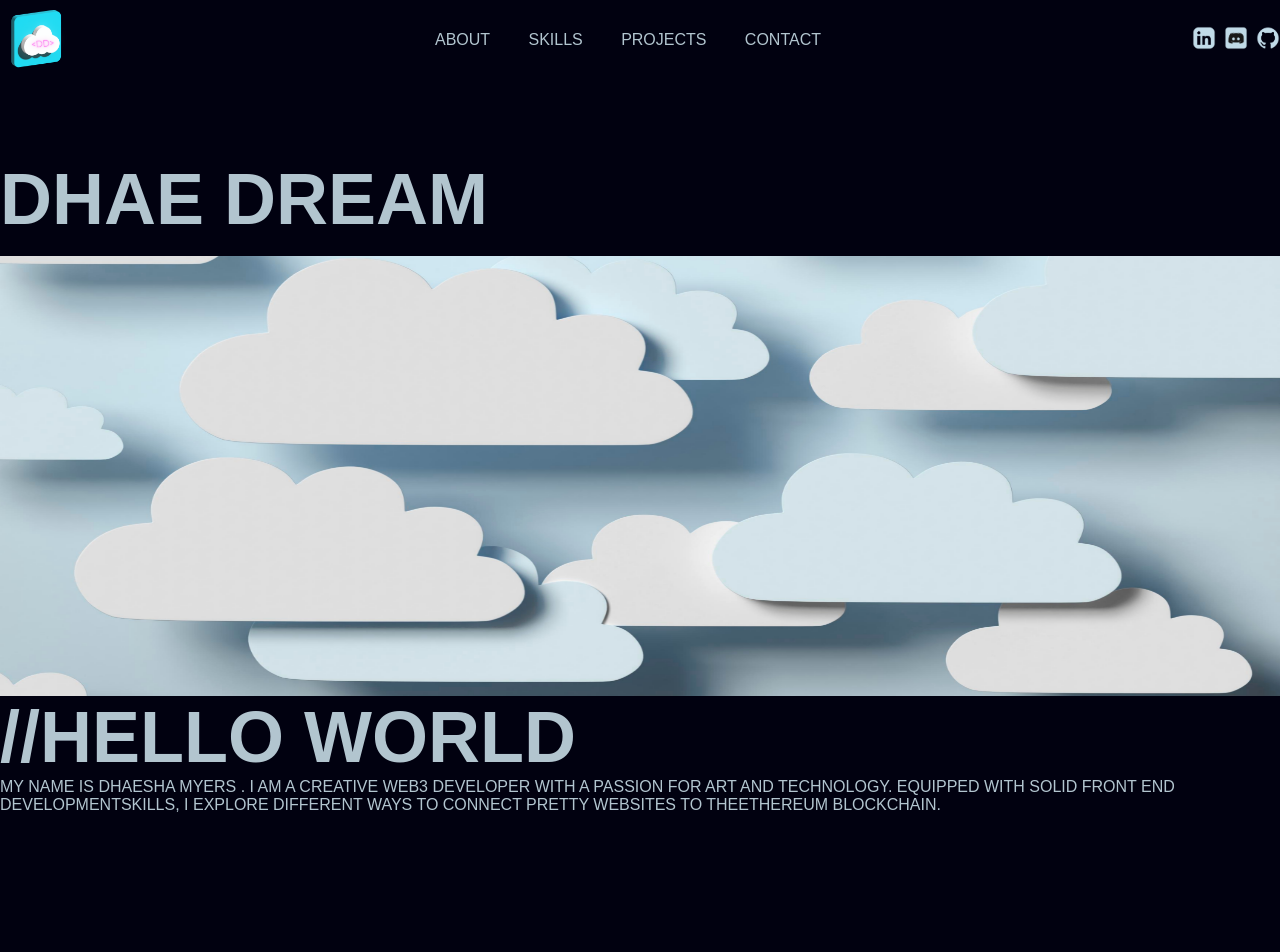
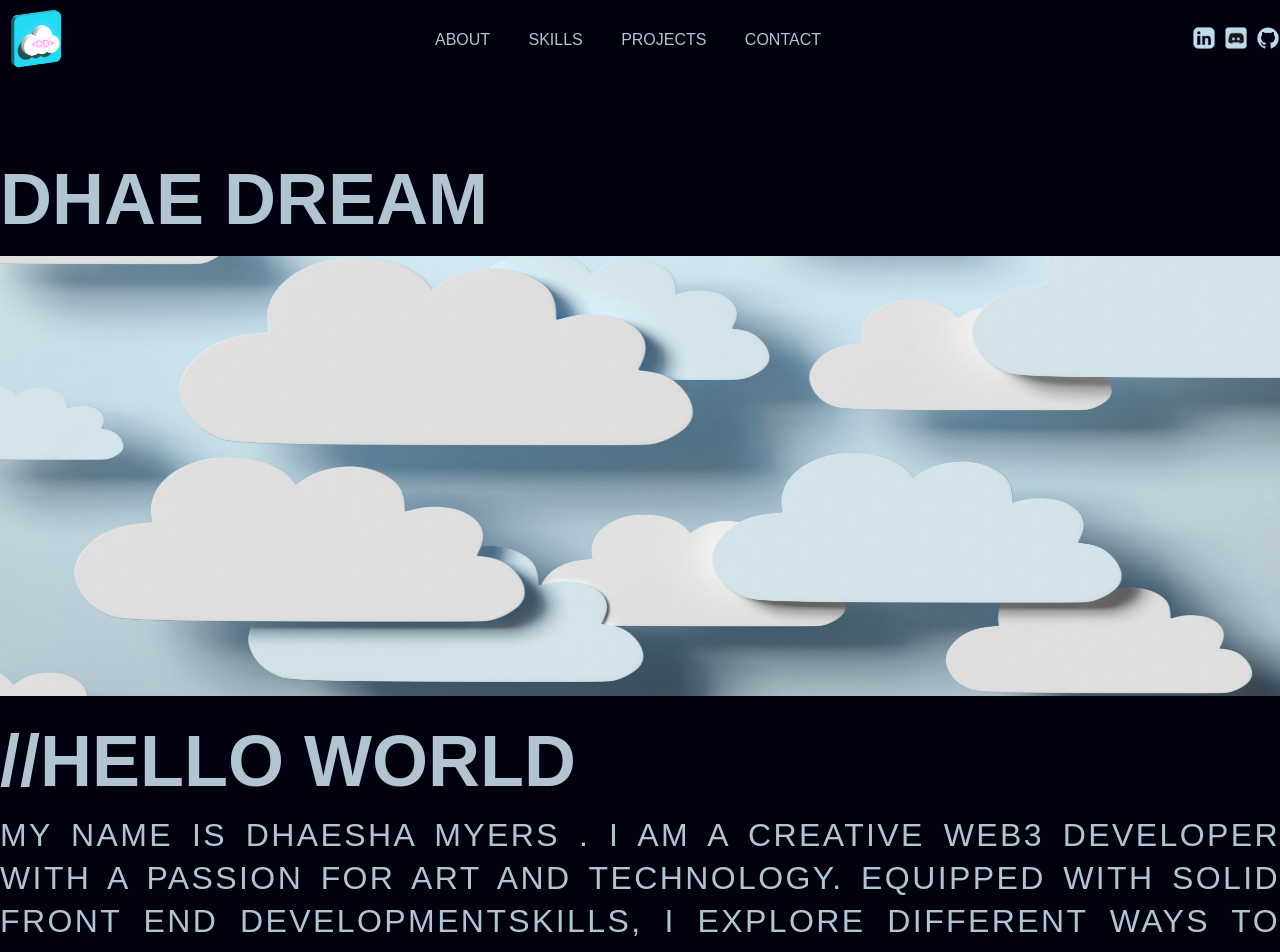
Before and after one commit to dhaedream/spring-22-portfolio, a React (Create React App) app: page / in a window 1280 px wide. Shown: the top 952 px of the page. Before the commit the page ends 814 px from the top, so only its background shows below. Built offline with nearby package versions, Linux system fonts and the light colour scheme.

Commit message:
intro styling

```diff
--- a/src/components/into/Intro.jsx
+++ b/src/components/into/Intro.jsx
@@ -3,9 +3,9 @@ import "./intro.css";
 
 const Intro = () => {
   return (
-    <div>
-      <h2>//HELLO WORLD</h2>
-      <p>
+    <div className="intro_container">
+      <h2 className="intro-header">//HELLO WORLD</h2>
+      <p className="intro-par">
         MY NAME IS <span>DHAESHA MYERS</span> . I AM A{" "}
         <span>CREATIVE WEB3 DEVELOPER</span> WITH A PASSION FOR ART AND
         TECHNOLOGY. EQUIPPED WITH <span>SOLID FRONT END DEVELOPMENT</span>
--- a/src/components/into/intro.css
+++ b/src/components/into/intro.css
@@ -0,0 +1,14 @@
+.intro_container {
+  display: flex;
+  flex-direction: column;
+}
+.intro-header {
+  padding: 3vh 0 1.5vh 0;
+}
+.intro-par {
+  font-size: 2rem;
+  line-height: 2.7rem;
+  letter-spacing: 0.15rem;
+  text-align: justify;
+  /* text-align: left; */
+}
```
